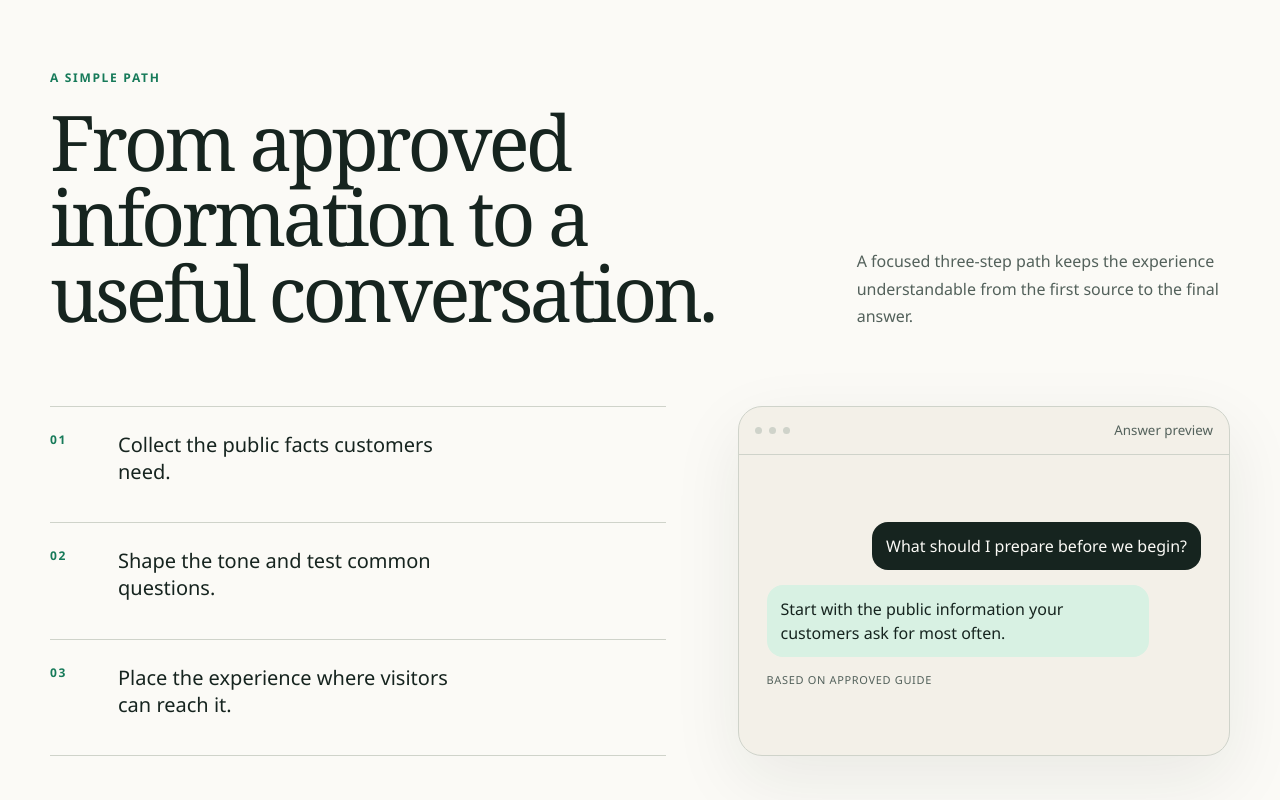
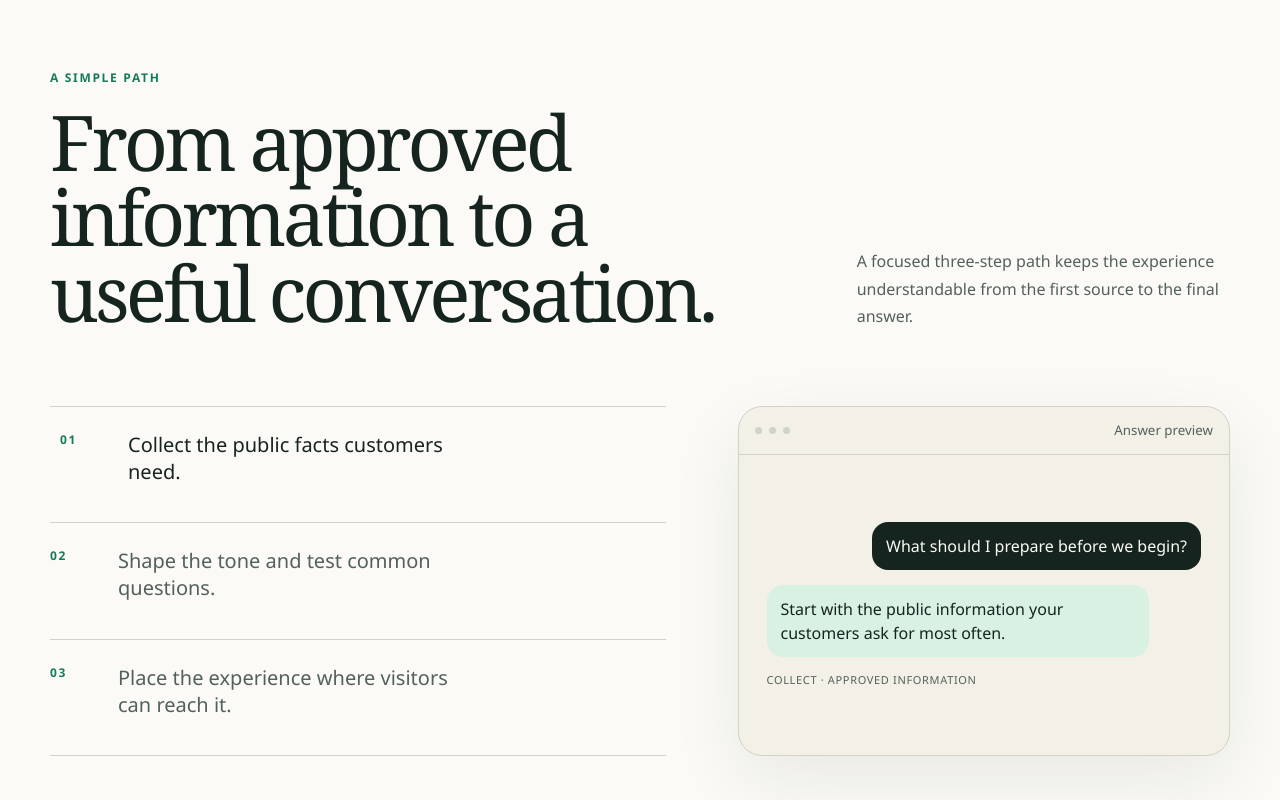
Before and after one commit to tinwolocaf-lab/makeagent, a React (Vite) app: page / in a window 1280 px wide. Shown: the part 1582-2382 px from the top of the page. Built offline with nearby package versions, Linux system fonts and the light colour scheme.

Commit message:
smooth journey transitions

```diff
--- a/src/components/Journey.tsx
+++ b/src/components/Journey.tsx
@@ -1,6 +1,10 @@
+import { useState } from "react";
 import type { LandingCopy } from "../content";
 
 export function Journey({ copy }: { copy: LandingCopy }) {
+  const [activeStep, setActiveStep] = useState(0);
+  const preview = copy.previews[activeStep];
+
   return (
     <section className="journey" id="how">
       <div className="journey-heading">
@@ -14,9 +18,11 @@ export function Journey({ copy }: { copy: LandingCopy }) {
       <div className="journey-layout">
         <ol className="journey-steps">
           {copy.steps.map((step, index) => (
-            <li key={step}>
-              <b>{String(index + 1).padStart(2, "0")}</b>
-              <span>{step}</span>
+            <li className={index === activeStep ? "is-active" : undefined} key={step}>
+              <button onClick={() => setActiveStep(index)} type="button">
+                <b>{String(index + 1).padStart(2, "0")}</b>
+                <span>{step}</span>
+              </button>
             </li>
           ))}
         </ol>
@@ -28,10 +34,10 @@ export function Journey({ copy }: { copy: LandingCopy }) {
             <span aria-hidden="true" />
             <small>{copy.previewLabel}</small>
           </div>
-          <div className="preview-body">
-            <p className="preview-prompt">{copy.previewPrompt}</p>
-            <p className="preview-answer">{copy.previewAnswer}</p>
-            <span className="preview-source">{copy.previewSource}</span>
+          <div className="preview-body" key={preview.prompt}>
+            <p className="preview-prompt">{preview.prompt}</p>
+            <p className="preview-answer">{preview.answer}</p>
+            <span className="preview-source">{preview.source}</span>
           </div>
         </aside>
       </div>
--- a/src/content.ts
+++ b/src/content.ts
@@ -6,6 +6,12 @@ export type ConversationCopy = {
   name: string;
   question: string;
   answer: string;
+};
+
+export type PreviewCopy = {
+  prompt: string;
+  answer: string;
+  source: string;
 };
 
 export type LandingCopy = {
@@ -27,9 +33,7 @@ export type LandingCopy = {
   howTitle: string;
   journeyNote: string;
   previewLabel: string;
-  previewPrompt: string;
-  previewAnswer: string;
-  previewSource: string;
+  previews: readonly PreviewCopy[];
   steps: readonly string[];
   conversations: readonly ConversationCopy[];
 };
@@ -55,9 +59,23 @@ export const COPY: Record<Locale, LandingCopy> = {
     howTitle: "From approved information to a useful conversation.",
     journeyNote: "A focused three-step path keeps the experience understandable from the first source to the final answer.",
     previewLabel: "Answer preview",
-    previewPrompt: "What should I prepare before we begin?",
-    previewAnswer: "Start with the public information your customers ask for most often.",
-    previewSource: "Based on approved guide",
+    previews: [
+      {
+        prompt: "What should I prepare before we begin?",
+        answer: "Start with the public information your customers ask for most often.",
+        source: "Collect · Approved information",
+      },
+      {
+        prompt: "Can the answers sound like our team?",
+        answer: "Yes. Test the phrasing and adjust the tone before sharing the experience.",
+        source: "Shape · Voice preview",
+      },
+      {
+        prompt: "Where will visitors find it?",
+        answer: "Place a clear entry point on the customer-facing surface you choose.",
+        source: "Place · Landing preview",
+      },
+    ],
     steps: [
       "Collect the public facts customers need.",
       "Shape the tone and test common questions.",
@@ -117,9 +135,23 @@ export const COPY: Record<Locale, LandingCopy> = {
     howTitle: "승인된 정보에서 유용한 대화까지.",
     journeyNote: "간결한 세 단계 과정으로 첫 자료부터 최종 답변까지 쉽게 이해할 수 있습니다.",
     previewLabel: "답변 미리보기",
-    previewPrompt: "시작하기 전에 무엇을 준비해야 하나요?",
-    previewAnswer: "고객이 가장 자주 묻는 공개 정보부터 준비해 주세요.",
-    previewSource: "승인된 안내서 기반",
+    previews: [
+      {
+        prompt: "시작하기 전에 무엇을 준비해야 하나요?",
+        answer: "고객이 가장 자주 묻는 공개 정보부터 준비해 주세요.",
+        source: "수집 · 승인된 정보",
+      },
+      {
+        prompt: "우리 팀처럼 답변하게 할 수 있나요?",
+        answer: "네. 경험을 공개하기 전에 표현을 시험하고 말투를 조정할 수 있습니다.",
+        source: "구성 · 말투 미리보기",
+      },
+      {
+        prompt: "방문자는 어디에서 찾을 수 있나요?",
+        answer: "선택한 고객 접점에 찾기 쉬운 진입점을 배치하세요.",
+        source: "배치 · 랜딩 미리보기",
+      },
+    ],
     steps: [
       "고객에게 필요한 공개 정보를 모읍니다.",
       "말투를 정하고 자주 묻는 질문을 시험합니다.",
--- a/src/landing.css
+++ b/src/landing.css
@@ -88,8 +88,10 @@ h1 span { display: block; }
 .journey-heading > p { margin: 0; color: var(--soft-ink); line-height: 1.7; }
 .journey-layout { display: grid; grid-template-columns: minmax(0, 1fr) minmax(320px, .8fr); gap: 72px; margin-top: 76px; }
 .journey-steps { display: grid; gap: 0; margin: 0; padding: 0; list-style: none; }
-.journey-steps li { display: grid; grid-template-columns: 48px 1fr; gap: 20px; padding: 24px 0; border-top: 1px solid var(--line); }
+.journey-steps li { border-top: 1px solid var(--line); }
 .journey-steps li:last-child { border-bottom: 1px solid var(--line); }
+.journey-steps button { display: grid; width: 100%; grid-template-columns: 48px 1fr; gap: 20px; padding: 24px 0; border: 0; color: var(--soft-ink); background: transparent; cursor: pointer; font: inherit; text-align: left; transition: color 180ms ease, padding-left 180ms ease; }
+.journey-steps li.is-active button { padding-left: 10px; color: var(--ink); }
 .journey-steps b { color: #167a59; font-size: 12px; letter-spacing: .14em; }
 .journey-steps span { max-width: 32ch; font-size: 20px; line-height: 1.35; }
 .journey-preview { align-self: start; overflow: hidden; border: 1px solid var(--line); border-radius: 24px; background: var(--paper); box-shadow: 0 24px 70px rgb(22 36 31 / 8%); }
@@ -97,10 +99,16 @@ h1 span { display: block; }
 .preview-bar > span { width: 7px; height: 7px; border-radius: 50%; background: var(--line); }
 .preview-bar small { margin-left: auto; color: var(--soft-ink); }
 .preview-body { display: grid; min-height: 300px; align-content: center; gap: 15px; padding: 28px; }
+.preview-body { animation: preview-in 260ms cubic-bezier(.22, 1, .36, 1); }
 .preview-prompt, .preview-answer { max-width: 88%; margin: 0; padding: 12px 14px; border-radius: 16px; line-height: 1.5; }
 .preview-prompt { justify-self: end; color: var(--surface); background: var(--ink); }
 .preview-answer { background: color-mix(in srgb, var(--accent) 18%, var(--surface)); }
 .preview-source { color: var(--soft-ink); font-size: 11px; letter-spacing: .06em; text-transform: uppercase; }
+
+@keyframes preview-in {
+  from { opacity: 0; transform: translateY(8px); }
+  to { opacity: 1; transform: translateY(0); }
+}
 
 @media (max-width: 760px) {
   .site-header nav { display: none; }
```
